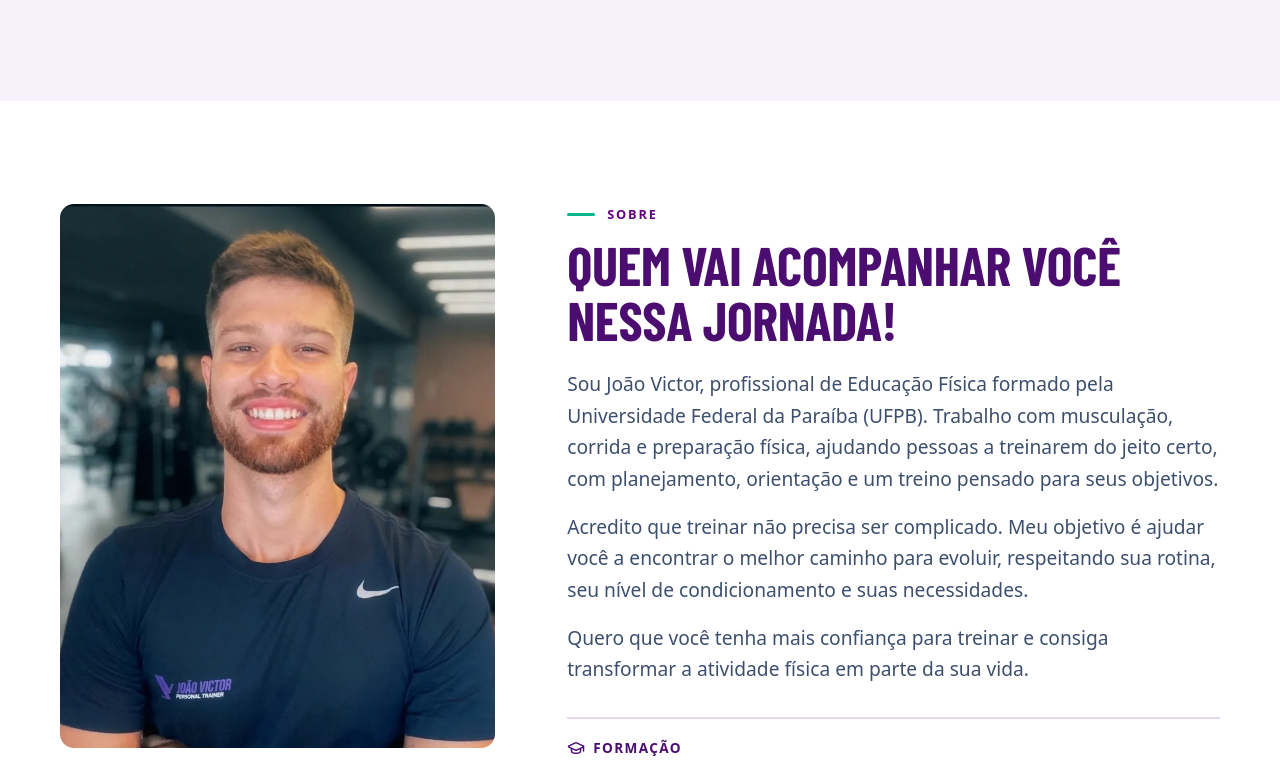
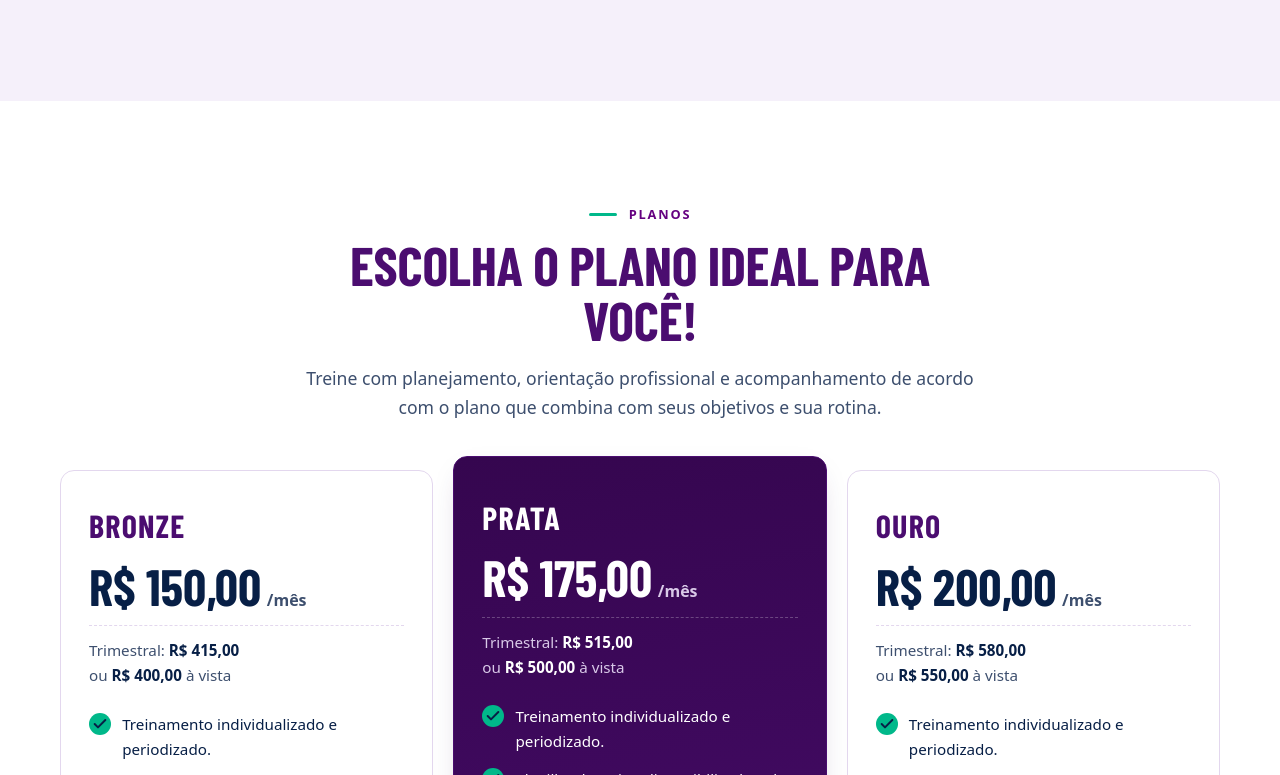
Before and after one commit to matheusasdsgit/jv-personal-trainer, a React (Vite) app: page / in a window 1280 px wide. Shown: the part 4445-5220 px from the top of the page. Built offline with nearby package versions, Linux system fonts and the light colour scheme; a web font is replaced by a local one.

Commit message:
Atualiza ordem da main no App.tsx

```diff
--- a/src/App.tsx
+++ b/src/App.tsx
@@ -1,6 +1,6 @@
 import { useEffect, useState } from 'react';
 import { AboutSection } from './components/AboutSection';
-import { ConsultingSection } from './components/ConsultingSection';
+import { ConsultingSection, PlansSection } from './components/ConsultingSection';
 import { FAQSection } from './components/FAQSection';
 import { FinalCTA } from './components/FinalCTA';
 import { Footer } from './components/Footer';
@@ -49,12 +49,13 @@ export default function App() {
     <>
       <a className="skip-link" href="#objetivo">Pular para o conteúdo</a>
       <Header />
-      <main>
+           <main>
         <HeroSection />
         <GoalCards />
         <ConsultingSection />
         <RunningCourseSection />
         <InPersonSection />
+        <PlansSection />
         <AboutSection />
         <TestimonialsSection />
         <FAQSection />
```
